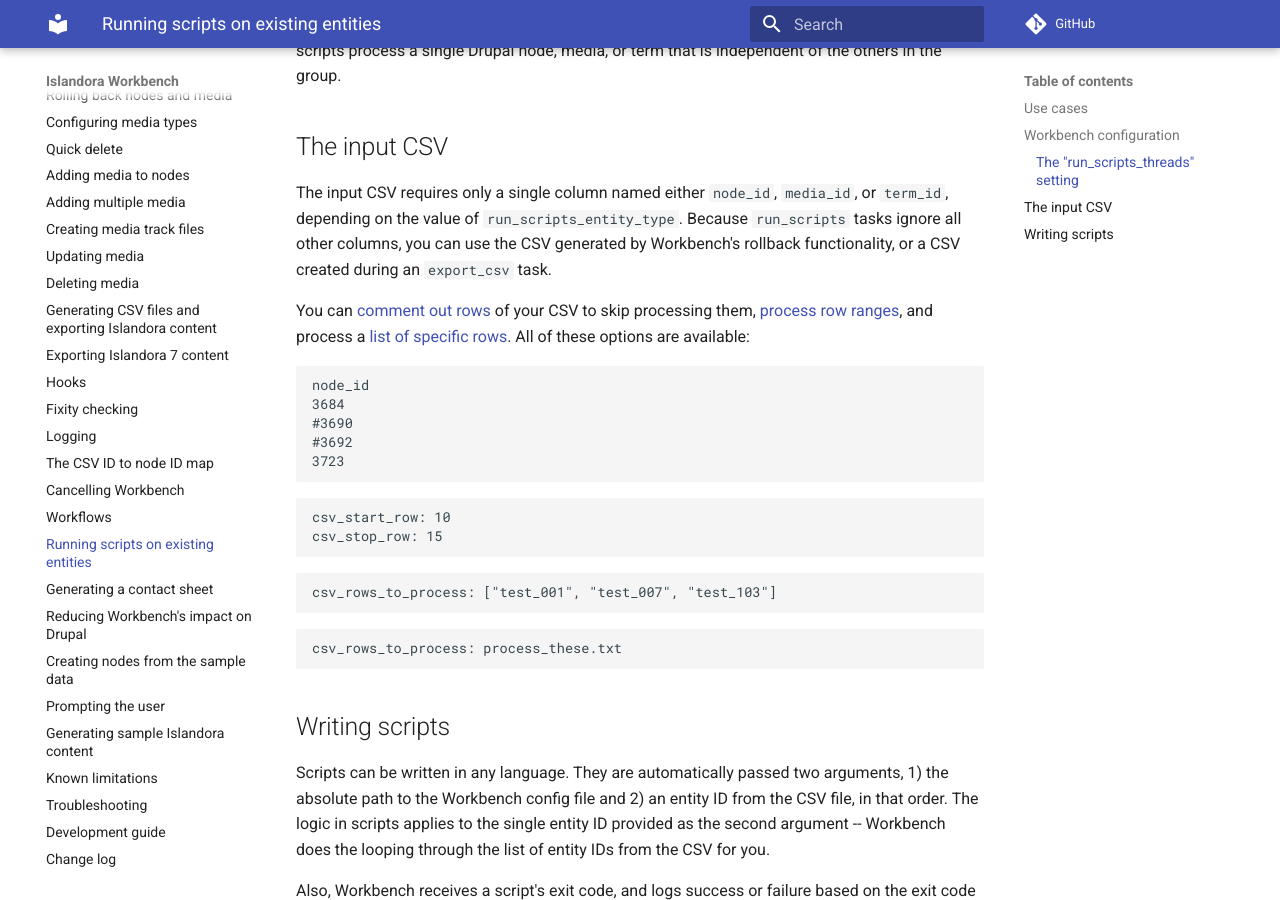
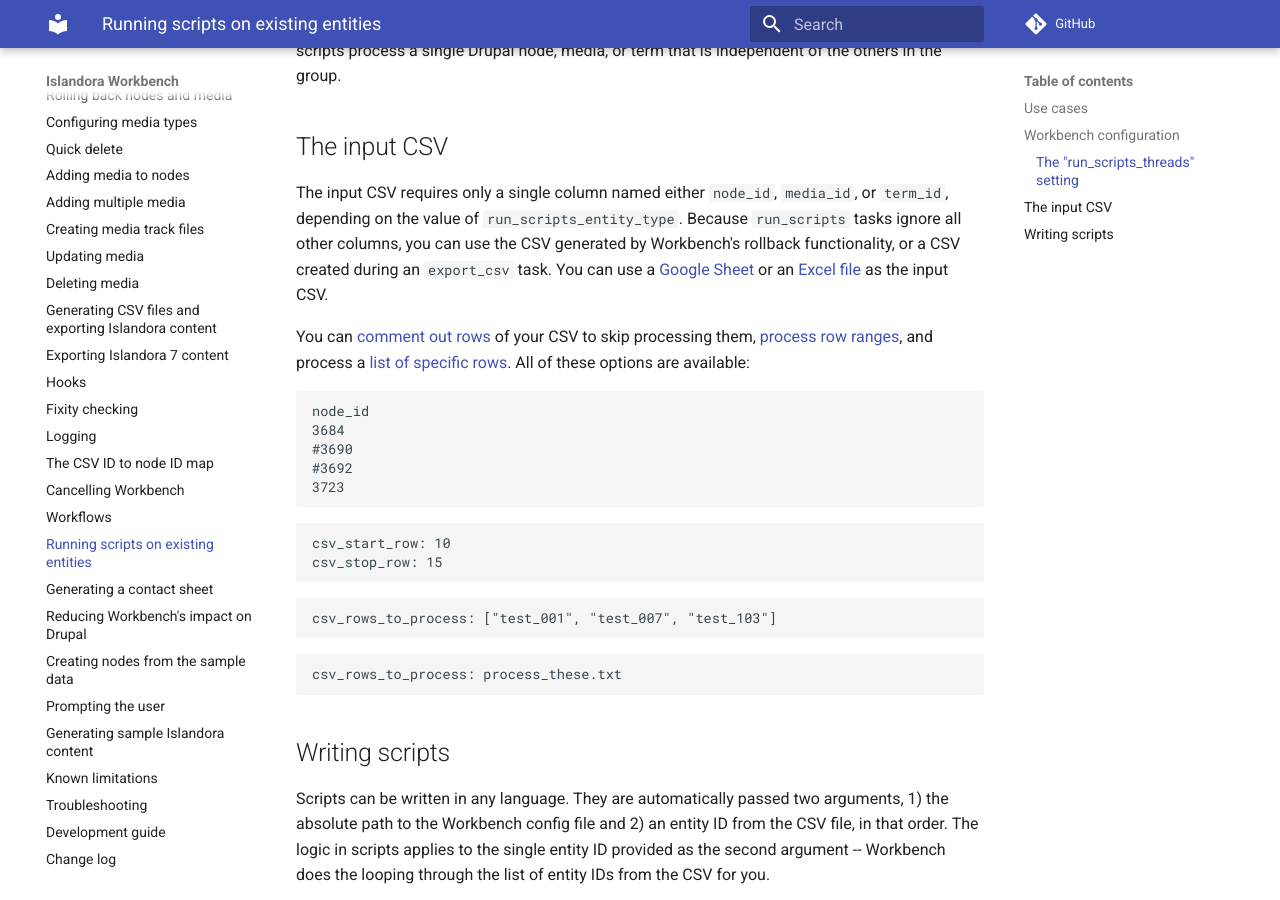
Before and after one commit to mjordan/islandora_workbench_docs, an MkDocs documentation site: the page built from docs/running_scripts.md, in a window 1280 px wide and 900 px high, scrolled down 1930 px. Built offline with MkDocs 1.6.1 and Material for MkDocs 9.7.7, drawn with Linux system fonts in a browser that asks for light colours; comment, search, counter and statistics services are not loaded.

Commit message:
Updated run_scripts docs.

```diff
--- a/docs/running_scripts.md
+++ b/docs/running_scripts.md
@@ -53,7 +53,7 @@
 
 ## The input CSV
 
-The input CSV requires only a single column named either `node_id`, `media_id`, or `term_id`, depending on the value of `run_scripts_entity_type`. Because `run_scripts` tasks ignore all other columns, you can use the CSV generated by Workbench's rollback functionality, or a CSV created during an `export_csv` task.
+The input CSV requires only a single column named either `node_id`, `media_id`, or `term_id`, depending on the value of `run_scripts_entity_type`. Because `run_scripts` tasks ignore all other columns, you can use the CSV generated by Workbench's rollback functionality, or a CSV created during an `export_csv` task. You can use a [Google Sheet](/islandora_workbench_docs/preparing_data/#using-a-google-sheet-as-the-input-csv-file) or an [Excel file](/islandora_workbench_docs/preparing_data/#using-an-excel-file-as-the-input-csv-file) as the input CSV.
 
 You can [comment out rows](/islandora_workbench_docs/ignoring_csv_rows_and_columns/#commenting-out-csv-rows) of your CSV to skip processing them, [process row ranges](/islandora_workbench_docs/ignoring_csv_rows_and_columns/#using-csv-row-ranges), and process a [list of specific rows](/islandora_workbench_docs/ignoring_csv_rows_and_columns/#processing-specific-csv-rows). All of these options are available:
 
```
